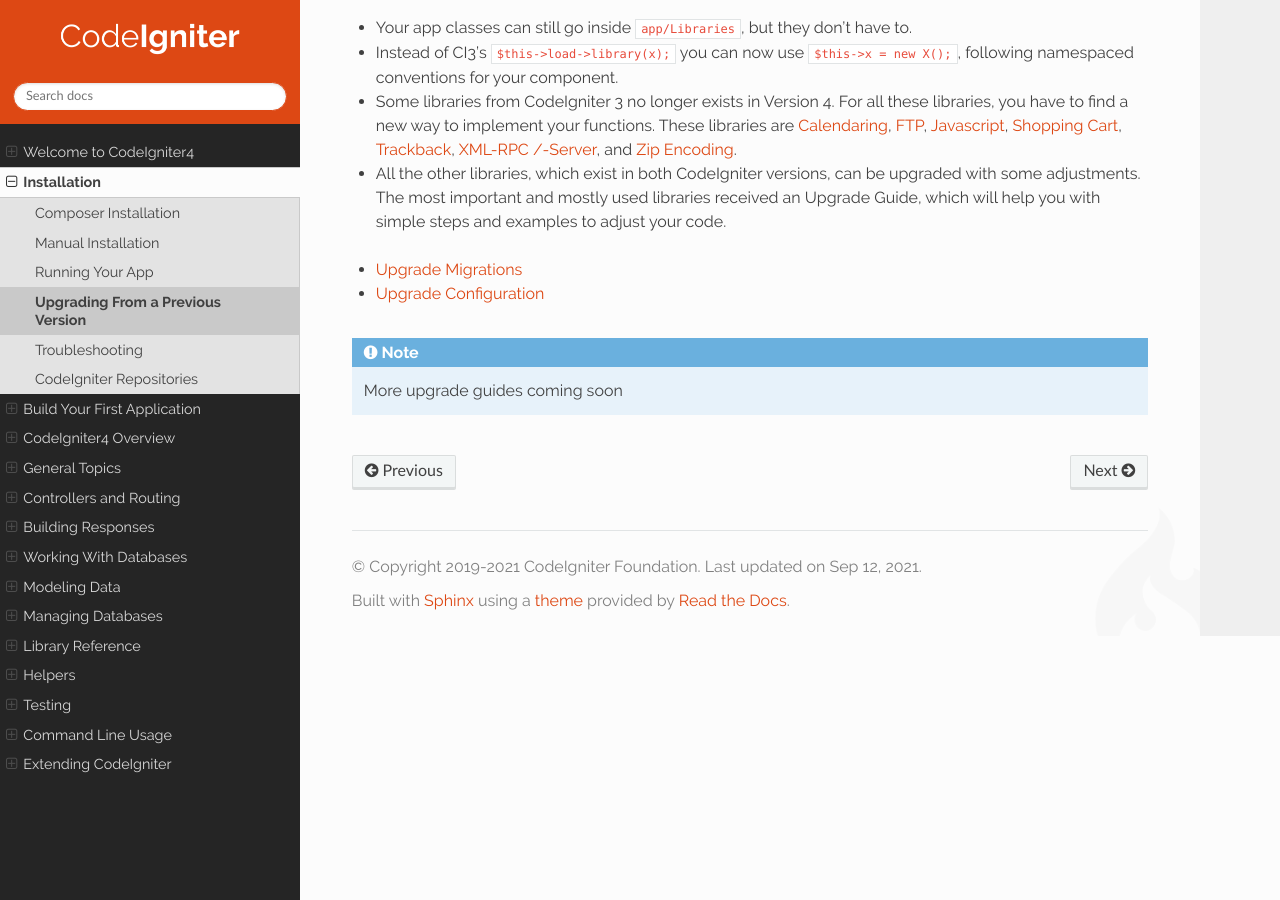
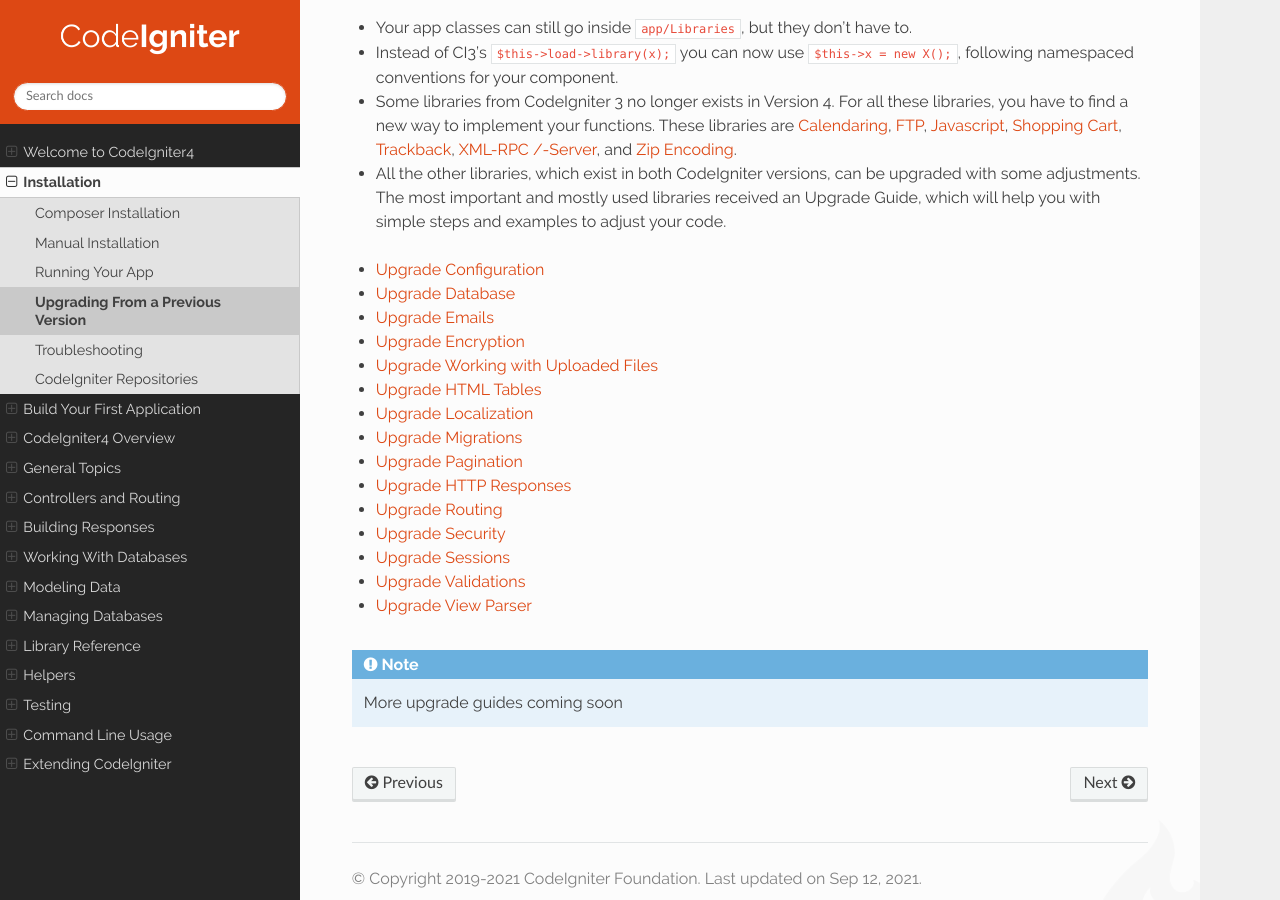
Before and after one commit to NEKOGET/ci4_user_guide_src, a Sphinx documentation site: the page built from source/installation/upgrade_4xx.rst, in a window 1280 px wide and 900 px high, scrolled down 2624 px. Built offline with Sphinx 7.4.7 and the Read the Docs theme 2.0.0, drawn with Linux system fonts in a browser that asks for light colours.

Commit message:
docs: add links to each upgrade page

```diff
--- a/source/installation/upgrade_4xx.rst
+++ b/source/installation/upgrade_4xx.rst
@@ -134,8 +134,21 @@ Upgrading Libraries
 .. toctree::
     :titlesonly:
 
+    upgrade_configuration
+    upgrade_database
+    upgrade_emails
+    upgrade_encryption
+    upgrade_file_upload
+    upgrade_html_tables
+    upgrade_localization
     upgrade_migrations
-    upgrade_configuration
+    upgrade_pagination
+    upgrade_responses
+    upgrade_routing
+    upgrade_security
+    upgrade_sessions
+    upgrade_validations
+    upgrade_view_parser
 
 .. note::
     More upgrade guides coming soon
```
